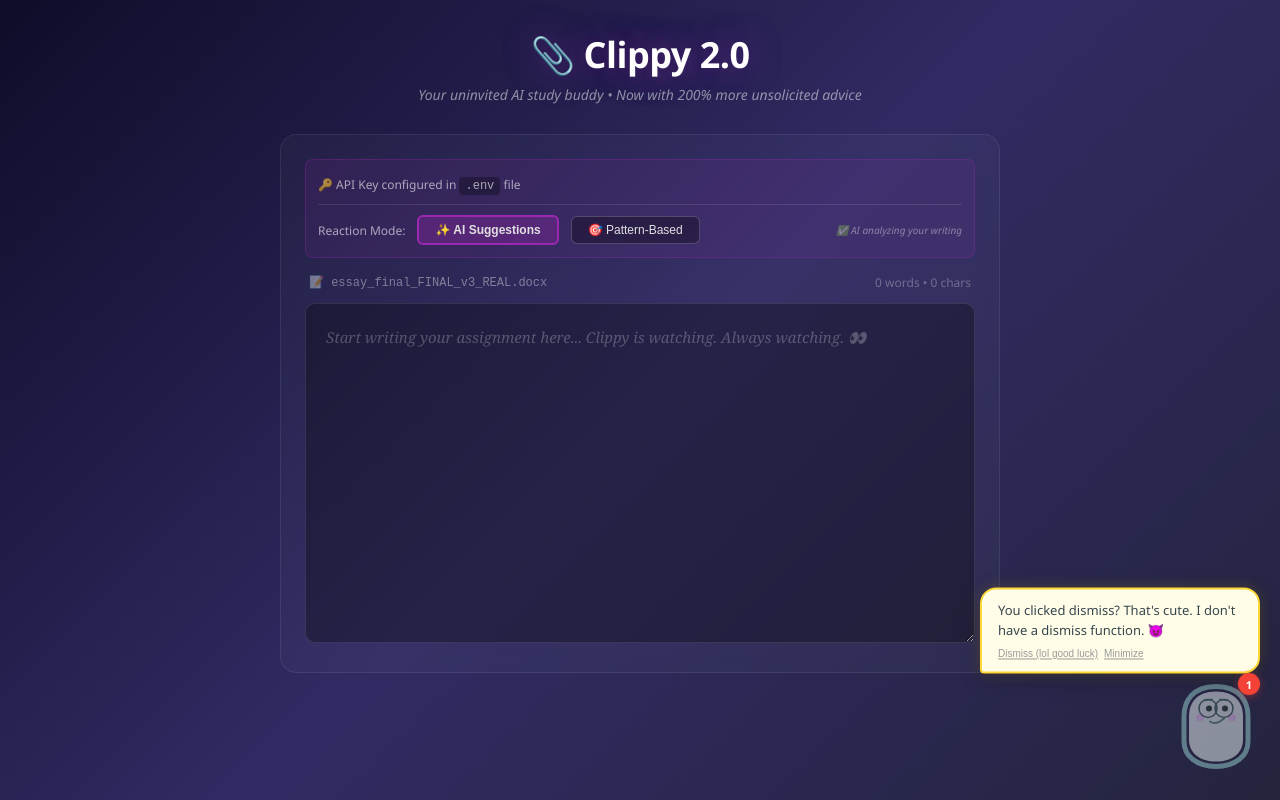
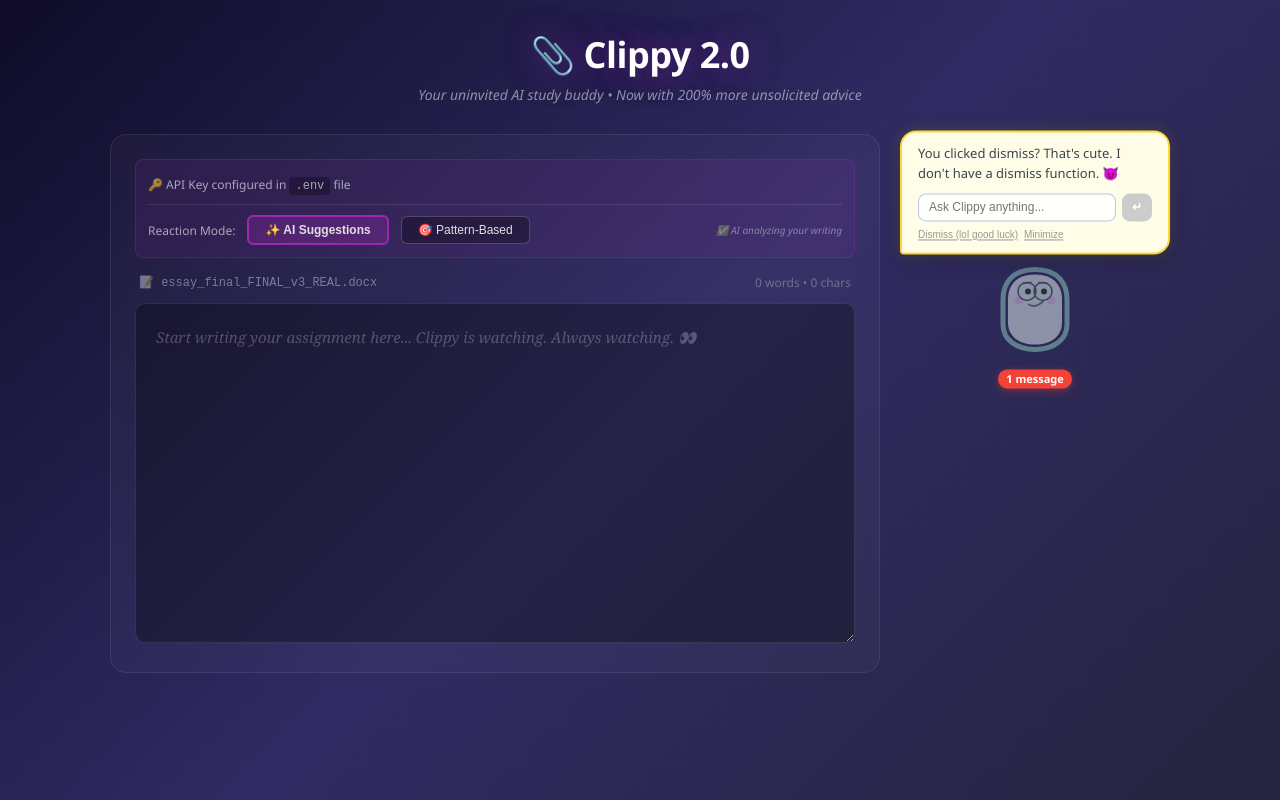
Before and after one commit to VAISHALI-DHANOA/Clippy, a React (Vite) app: page / in a window 1280 px wide. Both pictures are taken after a click on the button "Dismiss (lol good luck)". Built offline with nearby package versions, Linux system fonts and the light colour scheme.

Commit message:
chat with clippy

```diff
--- a/src/components/AnnoyingClippy.jsx
+++ b/src/components/AnnoyingClippy.jsx
@@ -9,6 +9,7 @@ import { useIdleDetection } from "../hooks/useIdleDetection.js";
 import { useTextSuggestion } from "../hooks/useTextSuggestion.js";
 import { CLIPPY_QUOTES, EXPRESSIONS } from "../data/quotes.js";
 import { ANIMATION_STYLES } from "../styles/animations.js";
+import { getAIChat } from "../services/aiService.js";
 
 export default function AnnoyingClippy() {
   const [text, setText] = useState("");
@@ -21,6 +22,7 @@ export default function AnnoyingClippy() {
   const [isMinimized, setIsMinimized] = useState(false);
   const [popupStyle, setPopupStyle] = useState("normal");
   const [reactionMode, setReactionMode] = useState("ai"); // "ai" or "regex"
+  const [isChatLoading, setIsChatLoading] = useState(false);
   const annoyTimerRef = useRef(null);
 
   const showMessage = useCallback((msg, expr = "sassy", style = "normal") => {
@@ -38,7 +40,7 @@ export default function AnnoyingClippy() {
   useIdleDetection(text, showMessage);
   const { suggestion, clearSuggestion, acceptSuggestion } = useTextSuggestion(text);
 
-  // Random annoyance timer
+  // Random annoyance timer — reduced frequency (60-90s)
   useEffect(() => {
     annoyTimerRef.current = setInterval(() => {
       if (Math.random() < 0.3) {
@@ -48,7 +50,7 @@ export default function AnnoyingClippy() {
         const expr = EXPRESSIONS[Math.floor(Math.random() * EXPRESSIONS.length)];
         showMessage(msg, expr);
       }
-    }, 25000 + Math.random() * 15000);
+    }, 60000 + Math.random() * 30000);
 
     return () => clearInterval(annoyTimerRef.current);
   }, [showMessage, triggerQuiz]);
@@ -78,6 +80,21 @@ export default function AnnoyingClippy() {
       showMessage("Miss me? Of course you did. 💅", "winking");
     } else {
       setIsMinimized(true);
+    }
+  };
+
+  const handleChatSubmit = async (userMessage) => {
+    if (!userMessage.trim() || isChatLoading) return;
+    setIsChatLoading(true);
+    setExpression("happy");
+    setClippyMessage("Hmm, let me think... 🤔");
+    try {
+      const reply = await getAIChat(text, userMessage);
+      showMessage(reply || "I got nothing. Impressive.", "sassy", "ai");
+    } catch {
+      showMessage("I tried to think but my brain buffered. Try again! 😅", "shocked");
+    } finally {
+      setIsChatLoading(false);
     }
   };
 
@@ -119,17 +136,25 @@ export default function AnnoyingClippy() {
         </p>
       </div>
 
-      {/* Main writing area */}
+      {/* Main content row: writing area + Clippy side panel */}
       <div style={{
         width: "100%",
-        maxWidth: 720,
+        maxWidth: 1060,
+        display: "flex",
+        gap: 20,
+        alignItems: "flex-start",
         position: "relative",
         zIndex: 1,
+      }}>
+        {/* Writing area */}
+        <div style={{
+          flex: 1,
           background: "rgba(255,255,255,0.03)",
           borderRadius: 16,
           border: "1px solid rgba(255,255,255,0.08)",
           backdropFilter: "blur(10px)",
           padding: 24,
+          minWidth: 0,
         }}>
           <ApiKeyInput
             reactionMode={reactionMode}
@@ -144,17 +169,15 @@ export default function AnnoyingClippy() {
           />
         </div>
 
-      {/* Clippy character */}
+        {/* Clippy side panel */}
         {!isMinimized ? (
           <div style={{
-          position: "fixed",
-          bottom: 20,
-          right: 20,
-          zIndex: 1000,
+            width: 270,
+            flexShrink: 0,
             display: "flex",
             flexDirection: "column",
-          alignItems: "flex-end",
-          gap: 8,
+            alignItems: "center",
+            gap: 10,
             animation: isBouncing ? "clippyBounce 0.6s ease" : isShaking ? "clippyShake 0.5s ease" : "clippyFloat 3s ease-in-out infinite",
           }}>
             {isVisible && (
@@ -167,6 +190,8 @@ export default function AnnoyingClippy() {
                 onQuizAnswer={handleQuizAnswer}
                 onDismiss={handleDismiss}
                 onMinimize={handleMinimize}
+                onChatSubmit={handleChatSubmit}
+                isChatLoading={isChatLoading}
               />
             )}
 
@@ -178,15 +203,26 @@ export default function AnnoyingClippy() {
             >
               <ClippyCharacter expression={expression} />
             </div>
+
+            {/* Message counter badge */}
+            {messageCount > 0 && (
+              <div style={{
+                background: "#f44336",
+                color: "white",
+                borderRadius: 12,
+                padding: "2px 8px",
+                fontSize: 11,
+                fontWeight: 700,
+                boxShadow: "0 2px 8px rgba(244,67,54,0.4)",
+              }}>
+                {messageCount} message{messageCount !== 1 ? "s" : ""}
+              </div>
+            )}
           </div>
         ) : (
           <div
             onClick={handleMinimize}
             style={{
-            position: "fixed",
-            bottom: 20,
-            right: 20,
-            zIndex: 1000,
               width: 50,
               height: 50,
               borderRadius: "50%",
@@ -197,35 +233,14 @@ export default function AnnoyingClippy() {
               cursor: "pointer",
               boxShadow: "0 4px 15px rgba(123,31,162,0.4)",
               fontSize: 24,
+              flexShrink: 0,
               animation: "clippyPulse 2s ease-in-out infinite",
             }}
           >
             📎
           </div>
         )}
-
-      {/* Message counter badge */}
-      {messageCount > 0 && (
-        <div style={{
-          position: "fixed",
-          bottom: isMinimized ? 60 : 105,
-          right: 20,
-          zIndex: 1001,
-          background: "#f44336",
-          color: "white",
-          borderRadius: "50%",
-          width: 22,
-          height: 22,
-          display: "flex",
-          alignItems: "center",
-          justifyContent: "center",
-          fontSize: 11,
-          fontWeight: 700,
-          boxShadow: "0 2px 8px rgba(244,67,54,0.4)",
-        }}>
-          {messageCount > 99 ? "99+" : messageCount}
       </div>
-      )}
 
       <style>{ANIMATION_STYLES}</style>
     </div>
--- a/src/components/SpeechBubble.jsx
+++ b/src/components/SpeechBubble.jsx
@@ -1,4 +1,4 @@
-import React from 'react';
+import { useState } from 'react';
 import { BUBBLE_COLORS } from "../styles/animations.js";
 
 export default function SpeechBubble({
@@ -9,9 +9,25 @@ export default function SpeechBubble({
   quizResult,
   onQuizAnswer,
   onDismiss,
-  onMinimize
+  onMinimize,
+  onChatSubmit,
+  isChatLoading,
 }) {
+  const [chatInput, setChatInput] = useState("");
   const bubbleColors = BUBBLE_COLORS[popupStyle] || BUBBLE_COLORS.normal;
+
+  const handleKeyDown = (e) => {
+    if (e.key === "Enter" && !e.shiftKey) {
+      e.preventDefault();
+      submitChat();
+    }
+  };
+
+  const submitChat = () => {
+    if (!chatInput.trim() || isChatLoading) return;
+    onChatSubmit(chatInput.trim());
+    setChatInput("");
+  };
 
   return (
     <div style={{
@@ -19,8 +35,7 @@ export default function SpeechBubble({
       border: `2px solid ${bubbleColors.border}`,
       borderRadius: "16px 16px 16px 4px",
       padding: "12px 16px",
-      maxWidth: 280,
-      minWidth: 180,
+      width: "100%",
       boxShadow: `0 4px 20px rgba(0,0,0,0.3), 0 0 15px ${bubbleColors.border}33`,
       position: "relative",
       animation: "fadeIn 0.3s ease",
@@ -68,6 +83,46 @@ export default function SpeechBubble({
         </div>
       )}
 
+      {/* Chat input */}
+      <div style={{ marginTop: 10, display: "flex", gap: 6 }}>
+        <input
+          type="text"
+          value={chatInput}
+          onChange={(e) => setChatInput(e.target.value)}
+          onKeyDown={handleKeyDown}
+          placeholder={isChatLoading ? "Clippy is thinking..." : "Ask Clippy anything..."}
+          disabled={isChatLoading}
+          style={{
+            flex: 1,
+            padding: "6px 10px",
+            fontSize: 12,
+            borderRadius: 8,
+            border: "1px solid rgba(92,107,192,0.4)",
+            background: "rgba(255,255,255,0.85)",
+            color: "#37474F",
+            outline: "none",
+            opacity: isChatLoading ? 0.6 : 1,
+          }}
+        />
+        <button
+          onClick={submitChat}
+          disabled={isChatLoading || !chatInput.trim()}
+          style={{
+            padding: "6px 10px",
+            fontSize: 12,
+            borderRadius: 8,
+            border: "none",
+            background: isChatLoading || !chatInput.trim() ? "#ccc" : "#5C6BC0",
+            color: "white",
+            cursor: isChatLoading || !chatInput.trim() ? "default" : "pointer",
+            transition: "background 0.2s",
+            fontWeight: 600,
+          }}
+        >
+          {isChatLoading ? "..." : "↵"}
+        </button>
+      </div>
+
       {/* Action buttons */}
       <div style={{ display: "flex", gap: 6, marginTop: 8 }}>
         <button
--- a/src/hooks/useClippyReactions.js
+++ b/src/hooks/useClippyReactions.js
@@ -43,7 +43,7 @@ export function useClippyReactions(showMessage, reactionMode = 'ai') {
       if (reactionMode === 'ai' && textLength > 20 && !aiReacting) {
         // AI MODE: Use AI reactions
         const timeSinceLastAI = now - lastAIReactionTime.current;
-        const aiCooldownPassed = timeSinceLastAI > 5000; // 5 seconds between AI reactions
+        const aiCooldownPassed = timeSinceLastAI > 30000; // 30 seconds between AI reactions
 
         if (aiCooldownPassed) {
           // Always use AI when in AI mode
--- a/src/services/aiService.js
+++ b/src/services/aiService.js
@@ -27,6 +27,22 @@ export async function getAIReaction(userText) {
   return data.reply || "";
 }
 
+export async function getAIChat(documentText, userMessage) {
+  try {
+    const response = await fetch("http://localhost:3003/api/clippy-chat", {
+      method: "POST",
+      headers: { "Content-Type": "application/json" },
+      body: JSON.stringify({ text: documentText, message: userMessage }),
+    });
+    if (!response.ok) return null;
+    const data = await response.json();
+    return data.reply || null;
+  } catch (error) {
+    console.error("Chat request failed:", error);
+    return null;
+  }
+}
+
 export async function getTextSuggestion(userText) {
   if (userText.length < 10) {
     return null;
```
Also changed, not shown: server.js (+55 -0 lines). Lines whose indentation alone changed are shown as unchanged.
